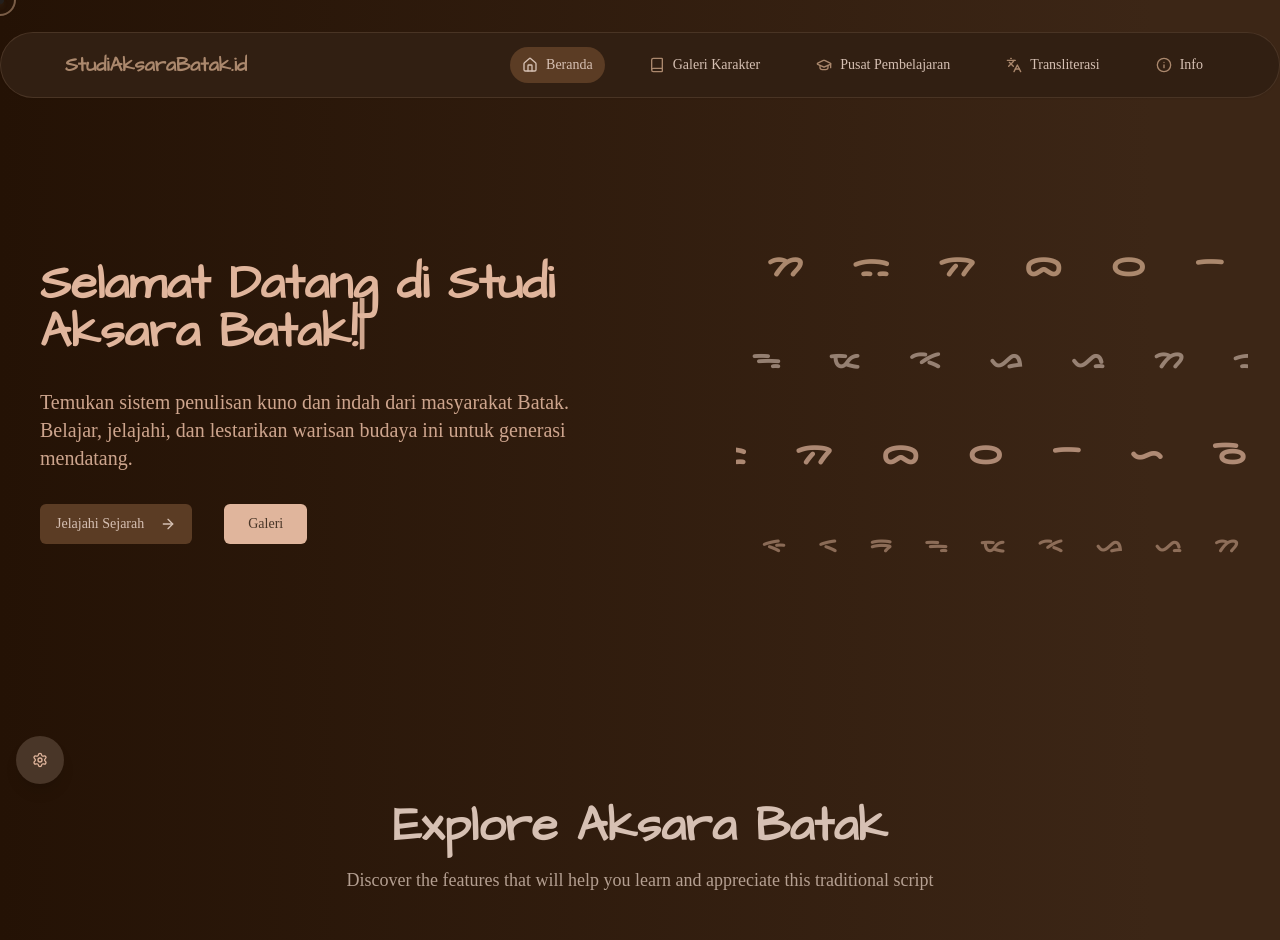
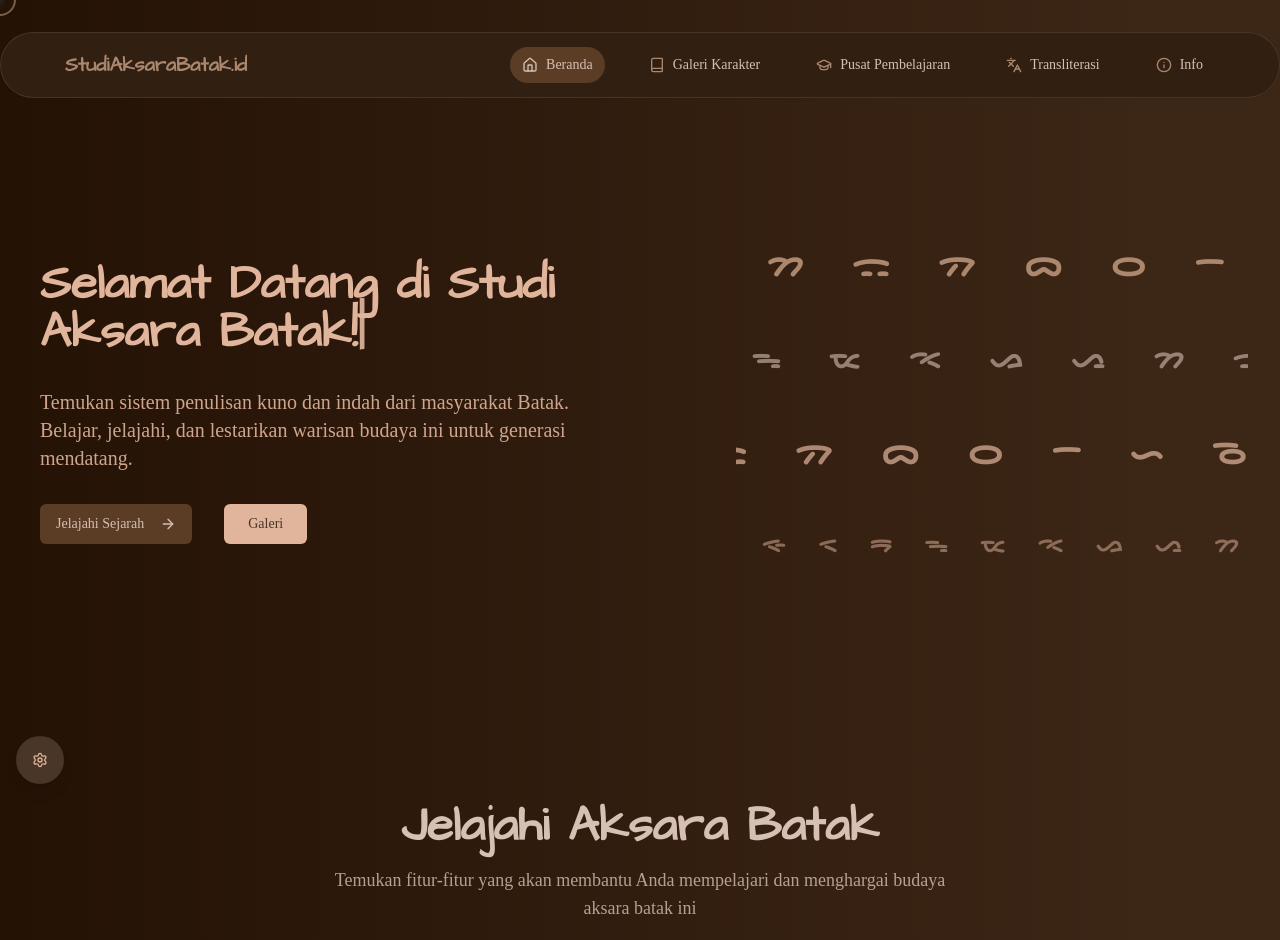
Before and after one commit to raf0411/studi-aksara-batak, a React (Vite) app: page / in a window 1280 px wide. Shown: the top 940 px of the page. Built offline with nearby package versions, Linux system fonts and the light colour scheme; a web font is replaced by a local one.

Commit message:
refactor: translate headings and descriptions to Indonesian in Home component

```diff
--- a/src/pages/Home.tsx
+++ b/src/pages/Home.tsx
@@ -202,10 +202,10 @@ export default function Home() {
           className="text-center mb-8 sm:mb-12"
         >
           <h2 className="font-heading text-3xl sm:text-4xl lg:text-5xl font-bold text-batak-brown-light mb-3 sm:mb-4 px-2">
-            Explore Aksara Batak
+            Jelajahi Aksara Batak
           </h2>
           <p className="text-sm sm:text-base lg:text-lg text-batak-brown-light/80 max-w-2xl mx-auto px-4">
-            Discover the features that will help you learn and appreciate this traditional script
+            Temukan fitur-fitur yang akan membantu Anda mempelajari dan menghargai budaya aksara batak ini
           </p>
         </motion.div>
 
```
